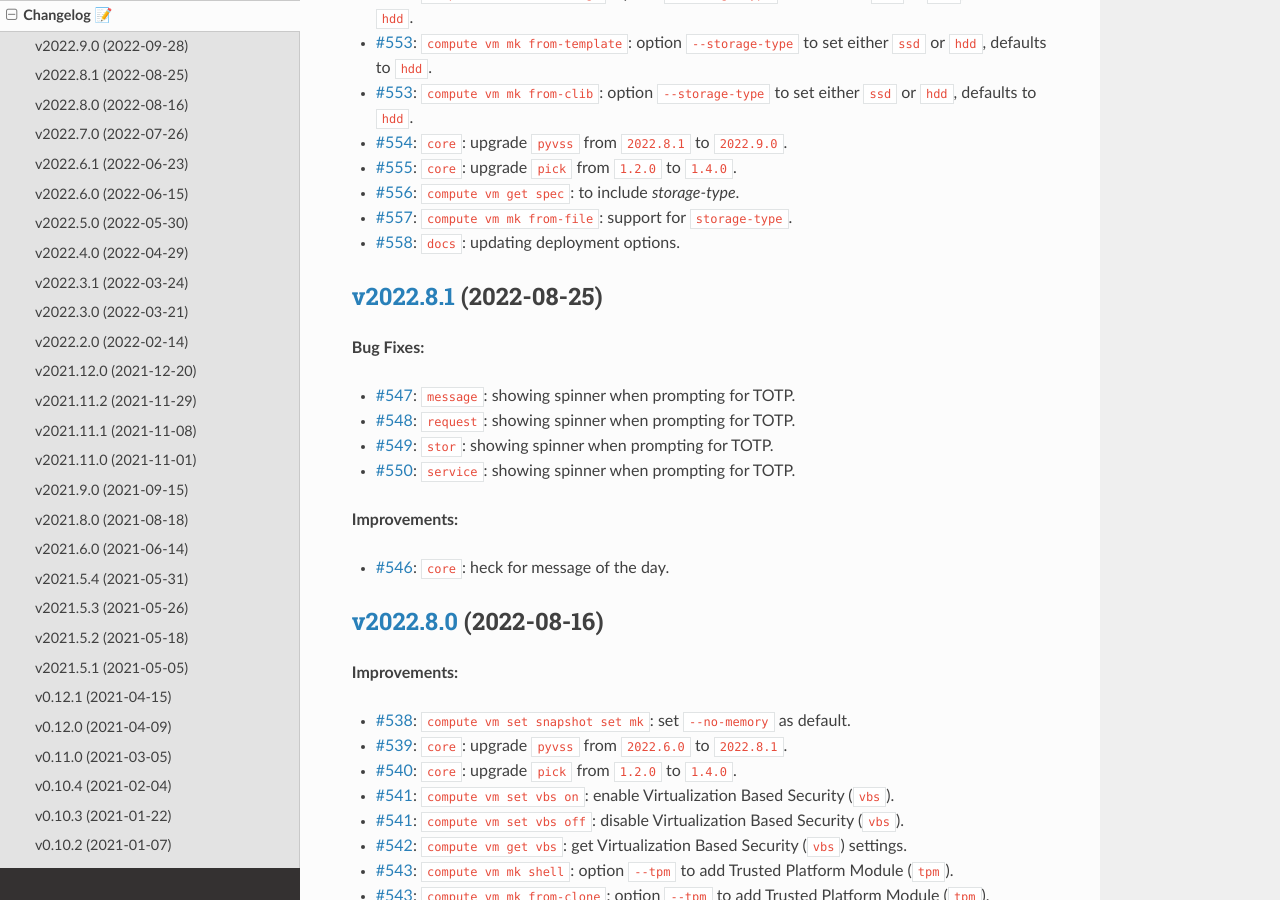
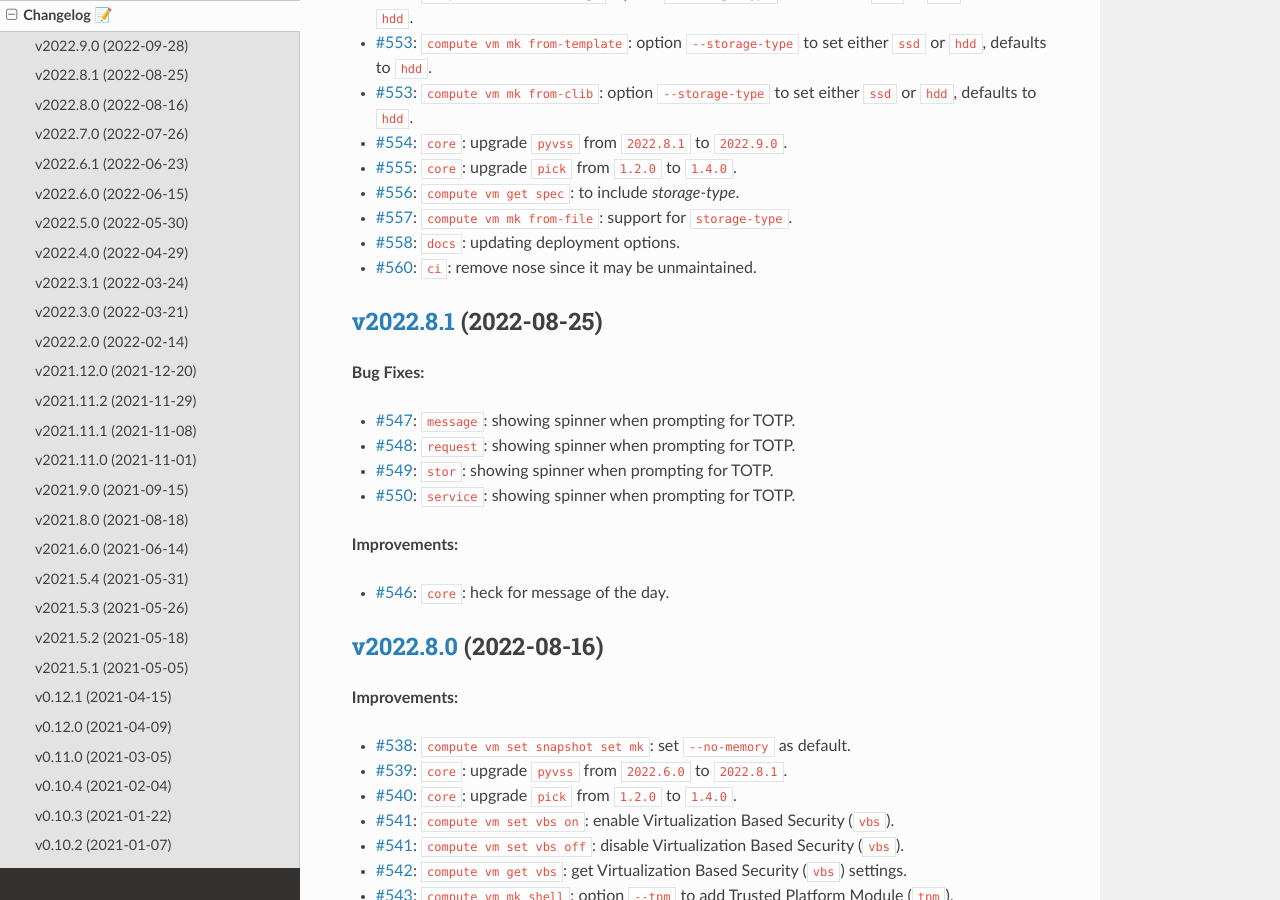
Before and after one commit to EIS-ITS/vss-cli, a Sphinx documentation site: the page built from docs/changelog.rst, in a window 1280 px wide and 900 px high, scrolled down 434 px. Built offline with Sphinx 7.4.7 and the Read the Docs theme 2.0.0, drawn with Linux system fonts in a browser that asks for light colours; the version number could not be read and is left out.

Commit message:
Issue #560: 👷CI/CD remove nose since it may be unmaintained - fixes #560

```diff
--- a/docs/changelog.rst
+++ b/docs/changelog.rst
@@ -17,6 +17,7 @@ Changelog 📝
 - `#556 <https://gitlab-ee.eis.utoronto.ca/vss/vss-cli/issues/556>`_: ``compute vm get spec``: to include `storage-type`.
 - `#557 <https://gitlab-ee.eis.utoronto.ca/vss/vss-cli/issues/557>`_: ``compute vm mk from-file``: support for ``storage-type``.
 - `#558 <https://gitlab-ee.eis.utoronto.ca/vss/vss-cli/issues/558>`_: ``docs``: updating deployment options.
+- `#560 <https://gitlab-ee.eis.utoronto.ca/vss/vss-cli/issues/560>`_: ``ci``: remove nose since it may be unmaintained.
 
 `v2022.8.1 <https://gitlab-ee.eis.utoronto.ca/vss/vss-cli/tags/v2022.8.1>`_ (2022-08-25)
 ----------------------------------------------------------------------------------------
```
Also changed, not shown: CHANGELOG.md (+2 -1 lines), .gitlab-ci.yml.
